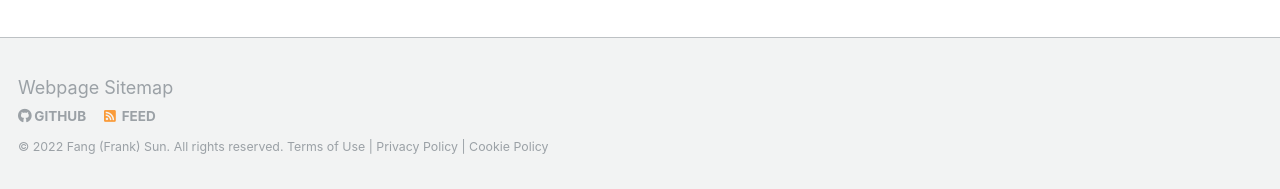
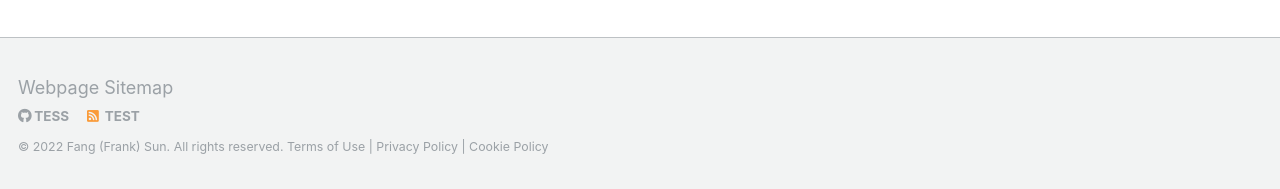
Before and after one commit to FangFrankSun/AcademicPage, a Jekyll site: the page built from _pages/about.md, in a window 1280 px wide and 1328 px high. Shown: the part 1136-1325 px from the top of the window. Built offline with Jekyll 4.4.1, drawn with Linux system fonts in a browser that asks for light colours.

Commit message:
Update footer.html

```diff
--- a/_includes/footer.html
+++ b/_includes/footer.html
@@ -12,12 +12,12 @@
       <li><a href="https://facebook.com/{{ site.facebook.username }}"><i class="fab fa-facebook-square" aria-hidden="true"></i> Facebook</a></li>
     {% endif %}
     {% if site.author.github %}
-      <li><a href="http://github.com/{{ site.author.github }}"><i class="fab fa-github" aria-hidden="true"></i> GitHub</a></li>
+      <li><a href="http://github.com/{{ site.author.github }}"><i class="fab fa-github" aria-hidden="true"></i> tess</a></li>
     {% endif %}
     {% if site.author.bitbucket %}
       <li><a href="http://bitbucket.org/{{ site.author.bitbucket }}"><i class="fab fa-bitbucket" aria-hidden="true"></i> Bitbucket</a></li>
     {% endif %}
-    <li><a href="{% if site.atom_feed.path %}{{ site.atom_feed.path }}{% else %}{{ base_path }}/feed.xml{% endif %}"><i class="fa fa-fw fa-rss-square" aria-hidden="true"></i> {{ site.data.ui-text[site.locale].feed_label | default: "Feed" }}</a></li>
+    <li><a href="{% if site.atom_feed.path %}{{ site.atom_feed.path }}{% else %}{{ base_path }}/feed.xml{% endif %}"><i class="fa fa-fw fa-rss-square" aria-hidden="true"></i> {{ site.data.ui-text[site.locale].feed_label | default: "test" }}</a></li>
   </ul>
 </div>
 
```
